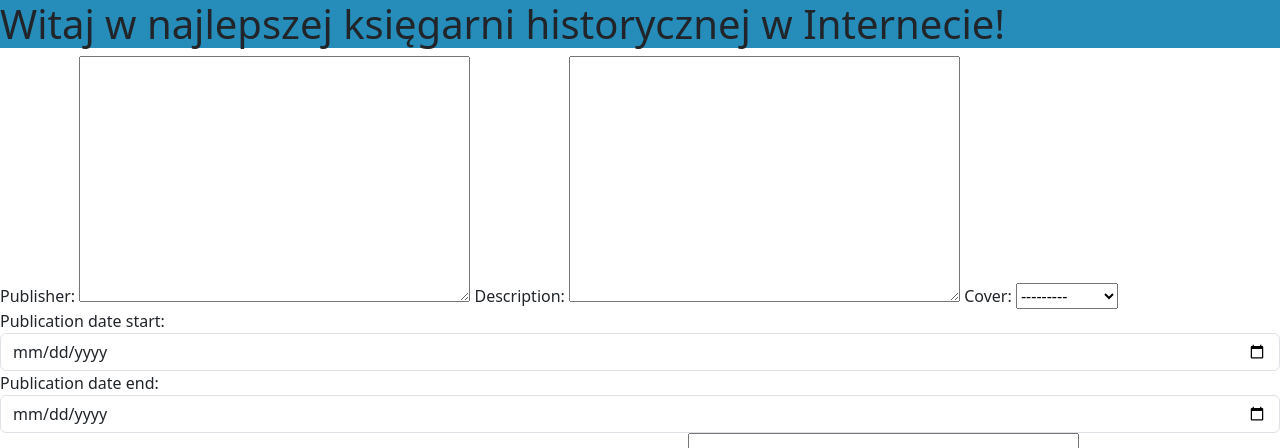
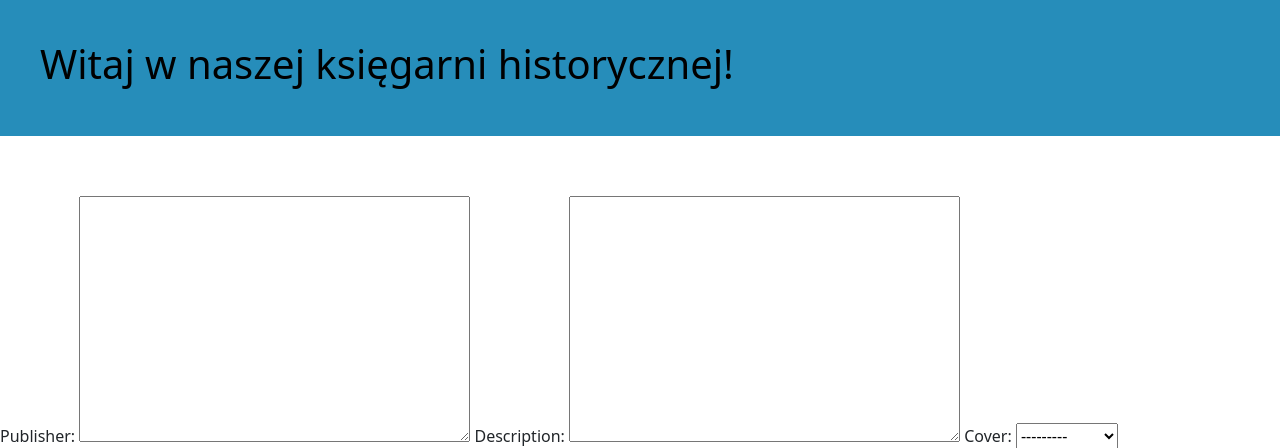
Before and after one commit to History39/aplikacja-ksi-garniana, a Django app: page / in a window 1280 px wide. Shown: the top 448 px of the page. Run offline with Django 4.2, Linux system fonts and the light colour scheme; some libraries are stand-ins or nearby versions.

Commit message:
Poprawa wyglądu nagłówka

```diff
--- a/website/static/css/main.css
+++ b/website/static/css/main.css
@@ -1,3 +1,6 @@
 .website-header{
     background-color: #268dba;
+    color: black;
+    margin-bottom: 60px;
+    padding: 40px 100px 40px 40px;
 }
--- a/website/templates/main.html
+++ b/website/templates/main.html
@@ -10,7 +10,7 @@
     </head>
 <body>
     <div class="website-header">
-        <h1>Witaj w najlepszej księgarni historycznej w Internecie!</h1>
+        <h1>Witaj w naszej księgarni historycznej!</h1>
     </div>
 </body>
 </html>
```
